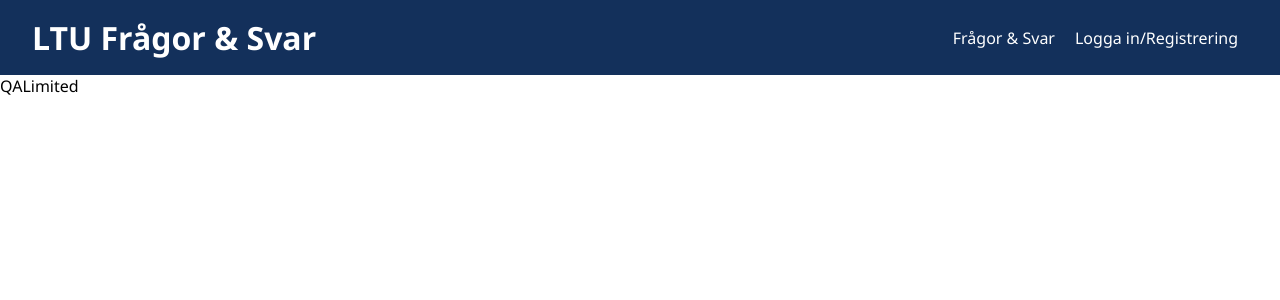
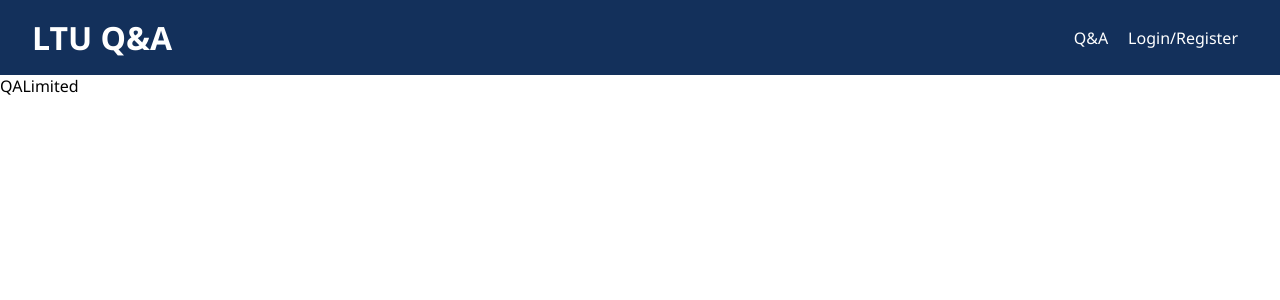
Before and after one commit to stridsmaskinerna/QA-Platform-Frontend, a React (Vite) app: page /public in a window 1280 px wide. Shown: the top 300 px of the page. Built offline with nearby package versions, Linux system fonts and the light colour scheme.

Commit message:
make separate component for link: NavLink

```diff
--- /dev/null
+++ b/src/components/header/NavLink.tsx
@@ -0,0 +1,18 @@
+import { Link } from "react-router";
+
+interface INavLink {
+    to: string;
+    onClickSideEffect: () => void;
+    title: string;
+}
+
+export function NavLink({ to, onClickSideEffect, title }: INavLink) {
+    return (
+        <Link
+            to={to}
+            onClick={onClickSideEffect}
+        >
+            {title}
+        </Link>
+    );
+}
--- a/src/components/header/NavMenu.tsx
+++ b/src/components/header/NavMenu.tsx
@@ -1,10 +1,10 @@
 import { useRef, useState } from "react";
-import { Link } from "react-router";
 import styles from "./NavMenu.module.css";
 import { useTranslation } from "react-i18next";
 import { useRoles } from "../../hooks/useRoles";
 import { useAuthContext } from "../../hooks";
 import { useOnClickOutside } from "usehooks-ts";
+import { NavLink } from ".";
 
 export function NavMenu() {
     const { t } = useTranslation();
@@ -35,43 +35,39 @@ export function NavMenu() {
                 <ul>
                     {isAdmin && (
                         <li>
-                            <Link
-                                onClick={closeMenu}
+                            <NavLink
                                 to="/admin"
-                            >
-                                {t("admin")}
-                            </Link>
+                                onClickSideEffect={closeMenu}
+                                title={t("admin")}
+                            />
                         </li>
                     )}
 
                     <li>
-                        <Link
-                            onClick={closeMenu}
+                        <NavLink
                             to={isGuest || isOnlyAdmin ? "/public" : "/"}
-                        >
-                            {t("qa")}
-                        </Link>
+                            onClickSideEffect={closeMenu}
+                            title={t("qa")}
+                        />
                     </li>
                     {isGuest ? (
                         <li>
-                            <Link
-                                onClick={closeMenu}
+                            <NavLink
                                 to="/login"
-                            >
-                                {t("loginRegister")}
-                            </Link>
+                                onClickSideEffect={closeMenu}
+                                title={t("loginRegister")}
+                            />
                         </li>
                     ) : (
                         <li>
-                            <Link
+                            <NavLink
                                 to="/public"
-                                onClick={() => {
+                                onClickSideEffect={() => {
                                     logout();
                                     closeMenu();
                                 }}
-                            >
-                                {t("logout")}
-                            </Link>
+                                title={t("logout")}
+                            />
                         </li>
                     )}
                 </ul>
--- a/src/components/header/index.ts
+++ b/src/components/header/index.ts
@@ -1,2 +1,3 @@
 export * from "./Header";
 export * from "./NavMenu";
+export * from "./NavLink";
--- a/src/i18n.ts
+++ b/src/i18n.ts
@@ -9,5 +9,5 @@ i18n.use(initReactI18next).init({
         en: { ...enJSON },
         sv: { ...svJSON }
     },
-    lng: "sv" // Set the initial language of the App
+    lng: "en" // Set the initial language of the App
 });
```
